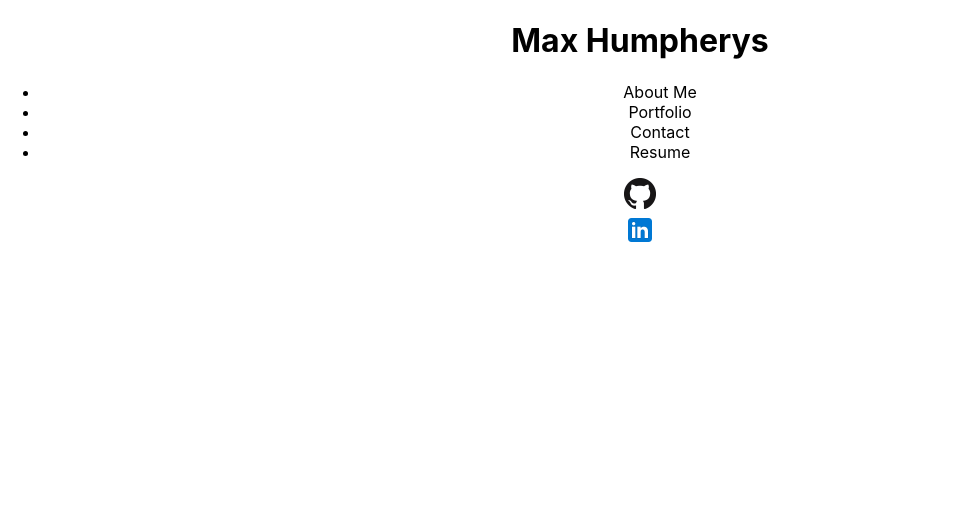
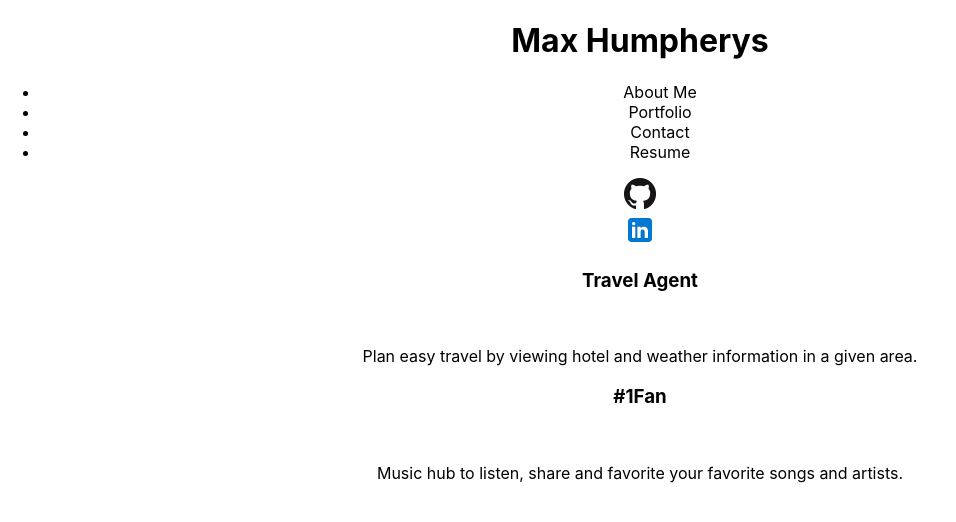
Before and after one commit to maxh1231/react-portfolio, a React (Create React App) app: page / in a window 1280 px wide. Shown: the top 522 px of the page, without its empty margins (0-956 px from the left). Built offline with nearby package versions, Linux system fonts and the light colour scheme.

Commit message:
projects component

```diff
--- a/src/App.js
+++ b/src/App.js
@@ -1,12 +1,29 @@
 import './App.css';
 import Header from './components/Header/Header'
 import Footer from './components/Footer/Footer'
+import Projects from './components/Project/Projects'
+
+const projects = [
+  {
+    id: 1,
+    title: 'Travel Agent',
+    img: '',
+    disc: 'Plan easy travel by viewing hotel and weather information in a given area.'
+  },
+  {
+    id: 2,
+    title: '#1Fan',
+    img: '',
+    disc: 'Music hub to listen, share and favorite your favorite songs and artists.'
+  }]
 
 function App() {
+
   return (
     <div className="App">
       <Header />
       <Footer />
+      <Projects projects={projects} />
     </div>
   );
 }
--- /dev/null
+++ b/src/components/Project/Projects.js
@@ -0,0 +1,26 @@
+const Projects = (props) => {
+    const projectCompents = props.projects.map(function (project) {
+        return (<>
+            <div>
+                <h3>{project.title}</h3>
+            </div>
+            <div>
+                <img src='' alt=''></img>
+            </div>
+            <div>
+                <p>
+                    {project.disc}
+                </p>
+            </div>
+        </>
+
+        )
+    })
+    return (
+        <section>
+            {projectCompents}
+        </section>
+    )
+}
+
+export default Projects;
```
